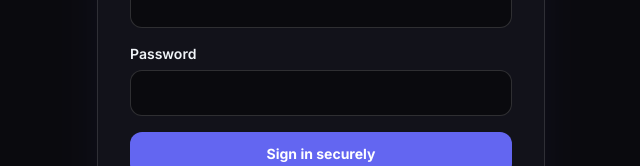
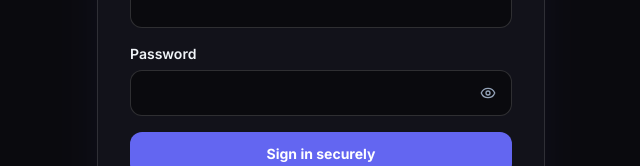
Before and after one commit to samilBL/UniSoko, a Next.js app: page /admin/login in a window 1280 px wide. Shown: the part 422-588 px from the top of the page, without its empty margins (319-959 px from the left). Built offline with nearby package versions, Linux system fonts and the light colour scheme; no server answers.

Commit message:
Add show password controls to account forms

```diff
--- a/src/app/admin/login/page.tsx
+++ b/src/app/admin/login/page.tsx
@@ -4,6 +4,7 @@ import { FormEvent, useState } from 'react';
 import Link from 'next/link';
 import { useRouter } from 'next/navigation';
 import { LockKeyhole, ShieldCheck } from 'lucide-react';
+import PasswordInput from '@/components/PasswordInput';
 
 export default function AdminLoginPage() {
   const router = useRouter();
@@ -52,7 +53,7 @@ export default function AdminLoginPage() {
           </label>
           <label className="block text-sm font-semibold text-slate-800">
             Password
-            <input type="password" autoComplete="current-password" required value={password} onChange={(event) => setPassword(event.target.value)} className="mt-1.5 w-full rounded-xl px-3.5 py-3 text-sm" />
+            <PasswordInput autoComplete="current-password" required value={password} onChange={(event) => setPassword(event.target.value)} className="w-full rounded-xl px-3.5 py-3 text-sm" />
           </label>
           {error && <p role="alert" className="rounded-xl border border-red-200 bg-red-50 p-3 text-sm text-red-800">{error}</p>}
           <button disabled={isSubmitting} className="w-full rounded-xl bg-indigo-600 px-4 py-3 text-sm font-bold text-white transition hover:bg-indigo-700 disabled:opacity-60">
--- a/src/app/seller/apply/page.tsx
+++ b/src/app/seller/apply/page.tsx
@@ -5,6 +5,7 @@ import Link from 'next/link';
 import { useRouter } from 'next/navigation';
 import { ArrowRight, CheckCircle2, Store } from 'lucide-react';
 import Header from '@/components/Header';
+import PasswordInput from '@/components/PasswordInput';
 
 const fieldClass = 'mt-1.5 min-h-12 w-full rounded-xl border border-slate-300 bg-white px-3.5 text-sm text-slate-950 outline-none transition placeholder:text-slate-400 focus:border-emerald-600 focus:ring-4 focus:ring-emerald-600/10 dark:border-slate-700 dark:bg-slate-950 dark:text-white';
 
@@ -34,7 +35,7 @@ export default function SellerApplyPage() {
       <label className="text-xs font-bold">Shop name<input className={fieldClass} required minLength={2} maxLength={120} autoComplete="organization" value={form.displayName} onChange={(e) => setForm({...form, displayName:e.target.value})}/></label>
       <label className="text-xs font-bold">University<input className={fieldClass} required minLength={2} maxLength={160} value={form.university} onChange={(e) => setForm({...form, university:e.target.value})} placeholder="Your university"/></label>
       <label className="text-xs font-bold">Campus (optional)<input className={fieldClass} maxLength={160} value={form.campus} onChange={(e) => setForm({...form, campus:e.target.value})}/></label>
-      <label className="text-xs font-bold">Password<input className={fieldClass} type="password" required minLength={8} maxLength={128} autoComplete="new-password" value={form.password} onChange={(e) => setForm({...form, password:e.target.value})} placeholder="At least 8 characters"/></label>
+      <label className="text-xs font-bold">Password<PasswordInput className={fieldClass.replace('mt-1.5 ', '')} required minLength={8} maxLength={128} autoComplete="new-password" value={form.password} onChange={(e) => setForm({...form, password:e.target.value})} placeholder="At least 8 characters"/></label>
       <label className="text-xs font-bold sm:col-span-2">What will you sell? (optional)<textarea className={`${fieldClass} min-h-24 resize-y py-3`} maxLength={2000} value={form.description} onChange={(e) => setForm({...form, description:e.target.value})} placeholder="Tell students and reviewers about your shop."/></label>
       {error && <p role="alert" className="rounded-xl border border-rose-200 bg-rose-50 p-3 text-sm text-rose-800 sm:col-span-2">{error}</p>}
       <button disabled={busy} className="inline-flex min-h-12 items-center justify-center gap-2 rounded-xl bg-emerald-700 px-5 text-sm font-bold text-white transition hover:bg-emerald-800 disabled:opacity-60 sm:col-span-2">{busy ? 'Creating account…' : 'Create account & submit shop application'}<ArrowRight className="h-4 w-4"/></button>
--- a/src/app/winga/page.tsx
+++ b/src/app/winga/page.tsx
@@ -6,6 +6,7 @@ import { useRouter } from 'next/navigation';
 import { ArrowRight, CheckCircle2, GraduationCap, ShieldCheck } from 'lucide-react';
 import Header from '@/components/Header';
 import CartDrawer from '@/components/CartDrawer';
+import PasswordInput from '@/components/PasswordInput';
 import { ALL_UNIVERSITIES, OTHER_TANZANIA_UNIVERSITY } from '@/lib/mockData';
 
 const fieldClass = 'mt-1.5 min-h-12 w-full rounded-xl border border-slate-300 bg-white px-3.5 text-sm text-slate-950 outline-none transition placeholder:text-slate-400 focus:border-indigo-600 focus:ring-4 focus:ring-indigo-600/10 dark:border-slate-700 dark:bg-slate-950 dark:text-white';
@@ -53,7 +54,7 @@ export default function WingaLandingPage() {
       <label className="text-xs font-bold">Phone number<input className={fieldClass} type="tel" required autoComplete="tel" value={form.phone} onChange={(e) => setForm({...form, phone:e.target.value})} placeholder="0712 345 678"/></label>
       <label className="text-xs font-bold sm:col-span-2"><span className="inline-flex items-center gap-1.5"><GraduationCap className="h-4 w-4"/>University or campus</span><select className={fieldClass} required value={form.university} onChange={(e) => setForm({...form, university:e.target.value})}>{ALL_UNIVERSITIES.map((item) => <option key={item.id} value={item.name}>{item.name}</option>)}</select></label>
       {form.university === OTHER_TANZANIA_UNIVERSITY.name && <label className="text-xs font-bold sm:col-span-2">University name<input className={fieldClass} required maxLength={160} value={form.otherUniversity} onChange={(e) => setForm({...form, otherUniversity:e.target.value})}/></label>}
-      <label className="text-xs font-bold sm:col-span-2">Password<input className={fieldClass} type="password" required minLength={8} maxLength={128} autoComplete="new-password" value={form.password} onChange={(e) => setForm({...form, password:e.target.value})} placeholder="At least 8 characters"/><span className="mt-1 block font-normal text-slate-500">Use this password with your email or phone when you sign in.</span></label>
+      <label className="text-xs font-bold sm:col-span-2">Password<PasswordInput className={fieldClass.replace('mt-1.5 ', '')} required minLength={8} maxLength={128} autoComplete="new-password" value={form.password} onChange={(e) => setForm({...form, password:e.target.value})} placeholder="At least 8 characters"/><span className="mt-1 block font-normal text-slate-500">Use this password with your email or phone when you sign in.</span></label>
       {error && <p role="alert" className="rounded-xl border border-rose-200 bg-rose-50 p-3 text-sm text-rose-800 sm:col-span-2">{error}</p>}
       <button disabled={busy} className="inline-flex min-h-12 items-center justify-center gap-2 rounded-xl bg-indigo-700 px-5 text-sm font-bold text-white transition hover:bg-indigo-800 disabled:opacity-60 sm:col-span-2">{busy ? 'Creating your account…' : 'Create account & submit application'}<ArrowRight className="h-4 w-4"/></button>
     </form><p className="mt-5 text-center text-sm text-slate-600 dark:text-slate-300">Already registered? <Link className="font-bold text-indigo-700 hover:underline dark:text-indigo-300" href="/winga/login">Sign in</Link></p></section>
--- /dev/null
+++ b/src/components/PasswordInput.tsx
@@ -0,0 +1,25 @@
+'use client';
+
+import { useState, type InputHTMLAttributes } from 'react';
+import { Eye, EyeOff } from 'lucide-react';
+
+type PasswordInputProps = Omit<InputHTMLAttributes<HTMLInputElement>, 'type'>;
+
+export default function PasswordInput({ className = '', ...props }: PasswordInputProps) {
+  const [visible, setVisible] = useState(false);
+
+  return (
+    <span className="relative mt-1.5 block">
+      <input {...props} type={visible ? 'text' : 'password'} className={`${className} pr-12`} />
+      <button
+        type="button"
+        aria-label={visible ? 'Hide password' : 'Show password'}
+        aria-pressed={visible}
+        onClick={() => setVisible((current) => !current)}
+        className="absolute right-2 top-1/2 -translate-y-1/2 rounded-lg p-2 text-slate-500 transition hover:bg-slate-100 hover:text-slate-800 focus-visible:outline-none focus-visible:ring-2 focus-visible:ring-indigo-600 dark:text-slate-400 dark:hover:bg-slate-800 dark:hover:text-white"
+      >
+        {visible ? <EyeOff aria-hidden="true" className="h-4 w-4" /> : <Eye aria-hidden="true" className="h-4 w-4" />}
+      </button>
+    </span>
+  );
+}
```
Also changed, not shown: src/app/auth/update-password/page.tsx (+2 -1 lines), src/app/seller/login/page.tsx (+2 -1 lines), src/app/winga/login/page.tsx (+2 -1 lines).
